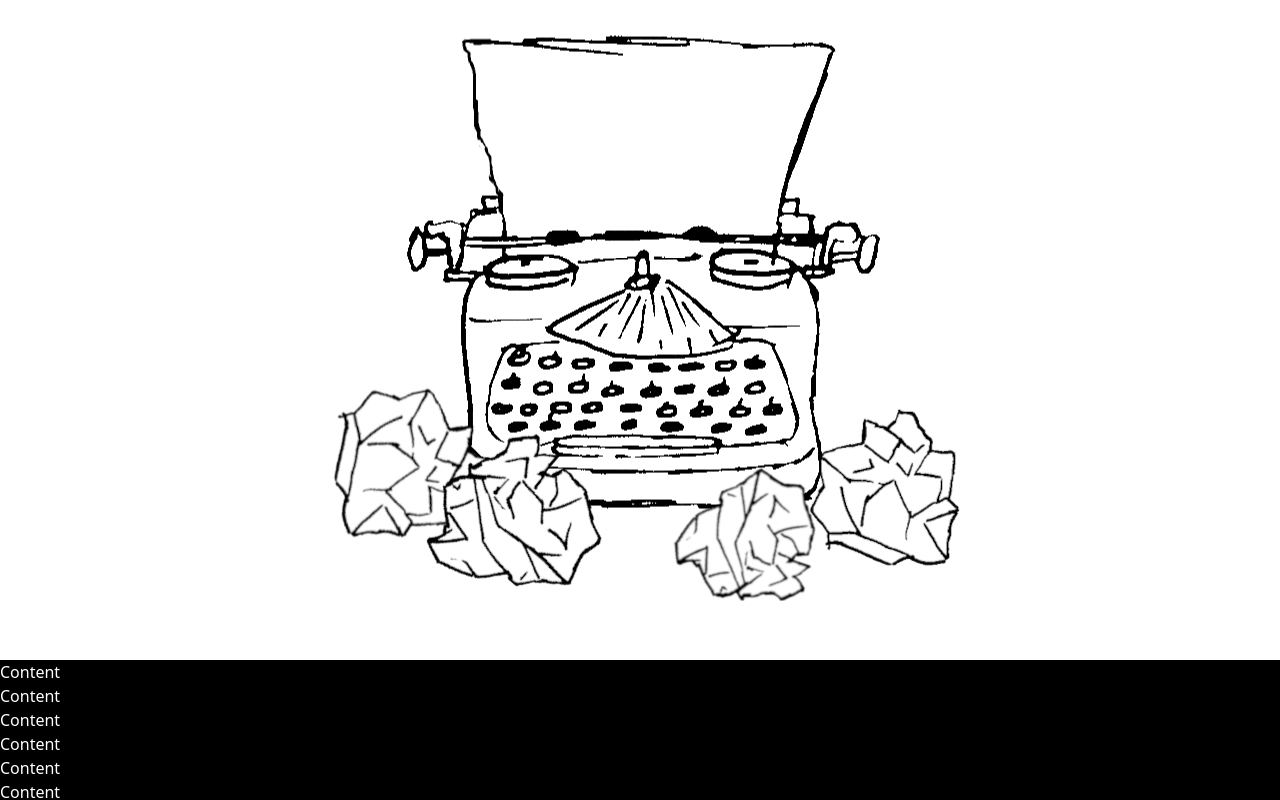
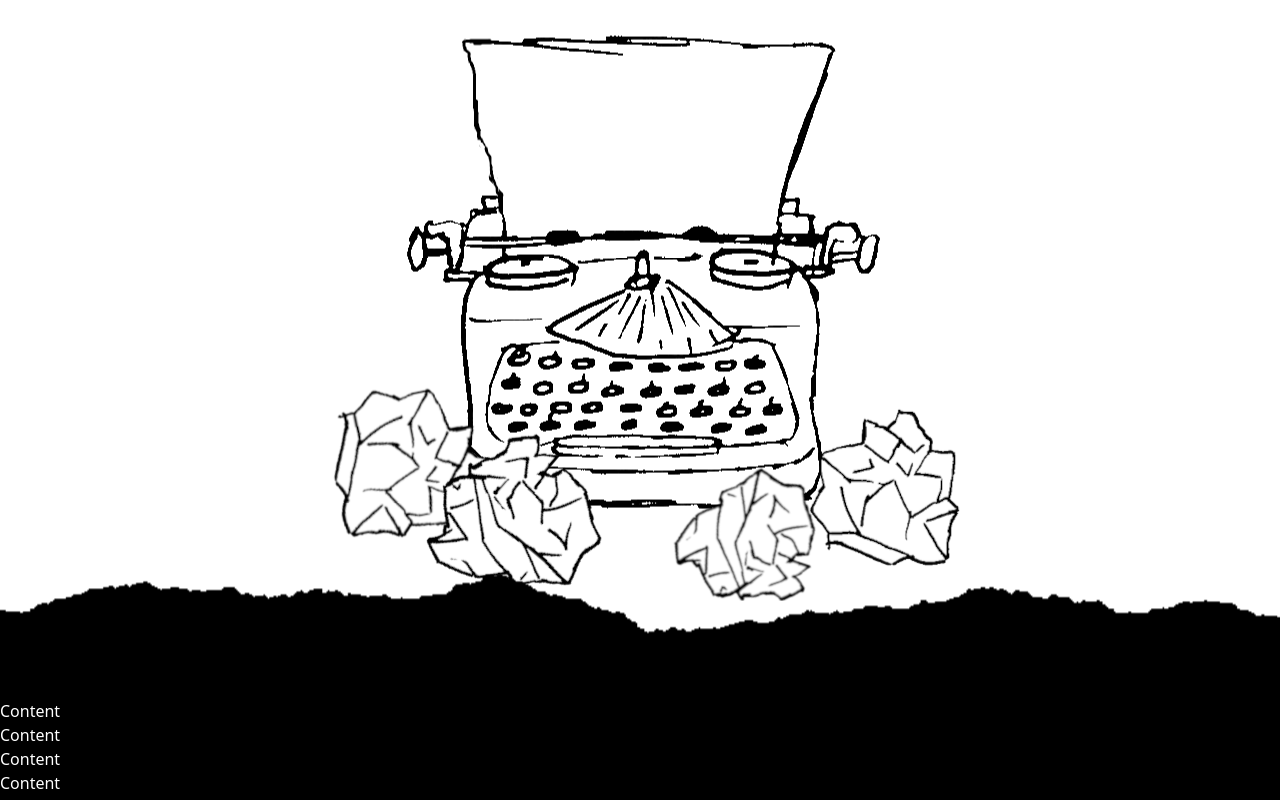
Before and after one commit to ElSmith7/accessibility-with-parallax, a React (Create React App) app: page / in a window 1280 px wide. Shown: the top 800 px of the page. Built offline with nearby package versions, Linux system fonts and the light colour scheme.

Commit message:
experimenting with hero to content transition

```diff
--- a/src/components/hero.tsx
+++ b/src/components/hero.tsx
@@ -6,6 +6,7 @@ import paper1 from "../images/paper1.png";
 import paper2 from "../images/paper2.png";
 import paper3 from "../images/paper3.png";
 import paper4 from "../images/paper4.png";
+import dark_tear from "../images/dark_tear.png";
 
 const Hero = () => {
   const parallax0 = useParallax<HTMLDivElement>({ speed: -2 });
@@ -13,6 +14,8 @@ const Hero = () => {
   const parallax2 = useParallax<HTMLDivElement>({ speed: 5 });
   const parallax3 = useParallax<HTMLDivElement>({ speed: 12 });
   const parallax4 = useParallax<HTMLDivElement>({ speed: 15 });
+  const parallax5 = useParallax<HTMLDivElement>({ speed: 20 });
+
   const parallaxController = useParallaxController();
 
   useEffect(() => {
@@ -22,6 +25,7 @@ const Hero = () => {
   }, [parallaxController]);
 
   return (
+    <div>
       <div
         className="relative flex justify-center items-center"
         style={{ height: "620px" }}
@@ -42,6 +46,14 @@ const Hero = () => {
           <img src={paper4} alt="crumpled paper sketch" />
         </div>
       </div>
+      <div ref={parallax5.ref}>
+        <img
+          className="flex w-full z-10 -mt-32"
+          src={dark_tear}
+          alt="paper tear"
+        />
+      </div>
+    </div>
   );
 };
 
```
Lines whose indentation alone changed are shown as unchanged.
